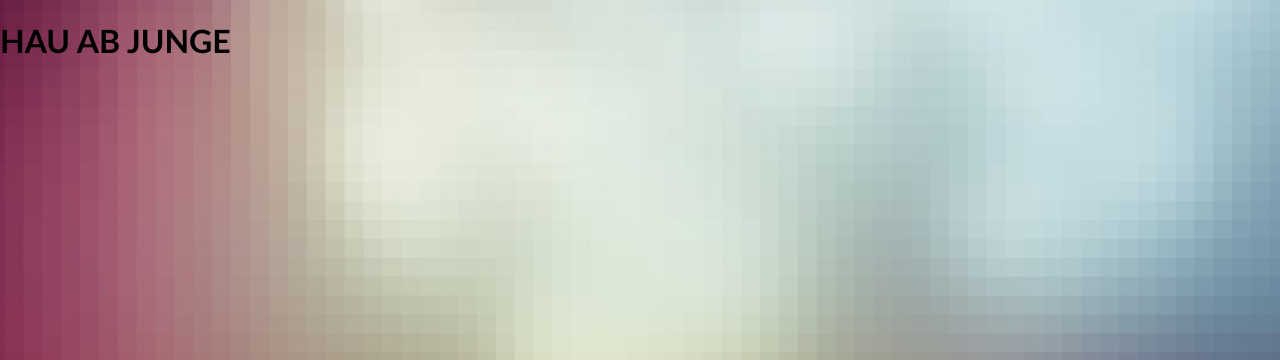
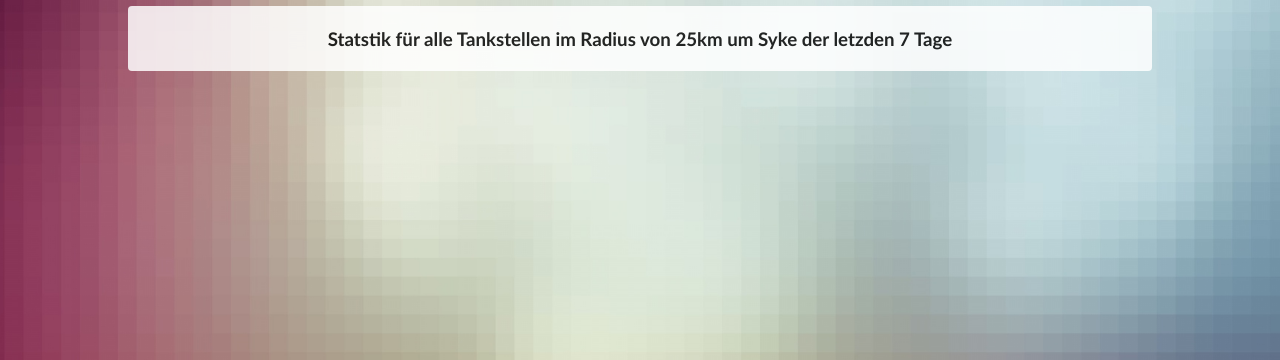
Before and after one commit to tecnot2773/Tankpreise, a PHP site: page /statistics.php in a window 1280 px wide. Shown: the part 60-420 px from the top of the page. Run offline with PHP 8.4, Linux system fonts and the light colour scheme; the visitor is signed in with stand-in values (Sample User, id 1); some web fonts are replaced.

Commit message:
preparations for overall stats

```diff
--- /dev/null
+++ b/css/custom/statistics.css
@@ -0,0 +1,50 @@
+#stats{
+ border-collapse:collapse;
+ border-spacing:0;
+ border-color:#aaa;
+}
+#stats td{
+ font-family:Arial, sans-serif;
+ font-size:14px;
+ padding:10px 10px;
+ border-style:solid;
+ border-width:1px;
+ overflow:hidden;
+ word-break:normal;
+ border-color:#aaa;
+ color:#333;
+ background-color:#fff;
+}
+#stats th{
+ font-family:Arial, sans-serif;
+ font-size:14px;
+ font-weight:normal;
+ padding:10px 10px;
+ border-style:solid;
+ border-width:1px;
+ overflow:hidden;
+ word-break:normal;
+ border-color:#aaa;
+ color:#fff;
+ background-color:#ff0000;
+}
+td#low{
+	vertical-align:top;
+	background-color:#00ff00;
+}
+
+
+#griddiv-table {
+	width: 80%;
+	text-align: center;
+	margin-top: 0.5%;
+	margin-left: 10%;
+}
+#griddiv-heading{
+	width: 80%;
+	text-align: center;
+	margin-top: 0.5%;
+	margin-left: 10%;
+	padding-top: 0.2%;
+	padding-bottom: 0.2%;
+}
--- a/function/statPrint.php
+++ b/function/statPrint.php
@@ -1,13 +1,10 @@
 <?php
-	function statPrint($stationID, $type){
+	function statPrintStation($stationID, $type){
 
 		include "../function/dbConnect.php";
 		//query to get Stats
 		$query = "SELECT * FROM stats WHERE gasStationID = ? AND MONTH(timestamp) = ? AND DAY(timestamp) = ? AND YEAR(timestamp) = ? ORDER BY timestamp ASC;";
 		$query1 = "SELECT MIN($type) AS MINI FROM stats WHERE gasStationID = ? AND MONTH(timestamp) = ? AND DAY(timestamp) = ? AND YEAR(timestamp) = ?";
-		?>
-		<link href="../css/custom/statPrint.css" type="text/css" rel="stylesheet" />
-		<?php
 		if ($stmt = $mysqli->prepare($query)) {		//prepare statement to get stats
 		$stmt->bind_param("dsss", $stationID, $month, $day, $year);		//bind parameters
 		$day = date("d", strtotime("last Monday"));		//day from last monday
--- a/statistics.php
+++ b/statistics.php
@@ -3,6 +3,7 @@
 	    session_start();
 	}
 	include_once "function/userFunctions.php";
+	include_once "function/statPrint.php";
 	if(!isset($_SESSION["address"]) && $_SESSION['loggedin'] == true || !isset($_SESSION["type"]) && $_SESSION['loggedin'] == true){
 		getUserInfo();		//Get userinfo
 	}
@@ -14,7 +15,7 @@
 		<meta charset="utf-8">
 		<meta name="viewport" content="width=device-width, initial-scale=1, shrink-to-fit=no">
 		<link rel="shortcut icon" type="image/x-icon" href="images/icon.jpg">
-		<link href="css/custom/index.css" type="text/css" rel="stylesheet" />
+		<link href="css/custom/statistics.css" type="text/css" rel="stylesheet" />
 		<link href="css/generic/body.css" type="text/css" rel="stylesheet" />
 		<link href="css/generic/textbox.css" type="text/css" rel="stylesheet" />
 		<link href="css/generic/navbar.css" type="text/css" rel="stylesheet" />
@@ -54,4 +55,17 @@
 			</div>
 		</header>
 		<!--main contents          -->
-		<h1> HAU AB JUNGE </h1>
+		<div id="center">
+			<div id="griddiv-heading" class="white">
+				<h3>Statstik für alle Tankstellen im Radius von 25km um Syke der letzden 7 Tage</h3>
+			</div>
+			<div id="griddiv-table" class="white">
+				<?php //statPrintAll("diesel"); ?>
+			</div>
+			<div id="griddiv-table" class="white">
+				<?php //statPrintAll("E5"); ?>
+			</div>
+			<div id="griddiv-table" class="white">
+				<?php //statPrintAll("E10"); ?>
+			</div>
+		</div>
```
Also changed, not shown: function/test.php (+20 -12 lines), station/stats.php (+4 -4 lines).
